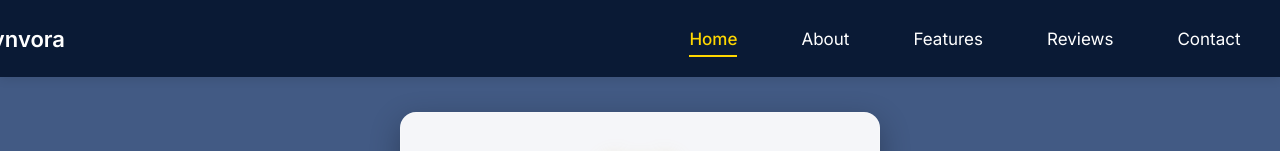
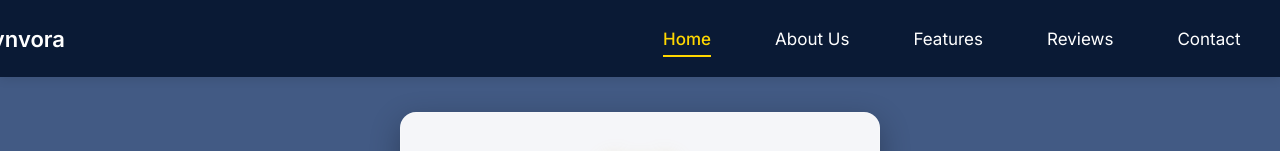
Before and after one commit to Dasindu02/Synvora-Frontend, an Angular app in the folder Frontend/: page /signup in a window 1280 px wide. Shown: the top 151 px of the page. Built offline with nearby package versions, Linux system fonts and the light colour scheme.

Commit message:
update routes

```diff
--- a/Frontend/src/app/app.routes.ts
+++ b/Frontend/src/app/app.routes.ts
@@ -2,6 +2,7 @@ import { Routes } from '@angular/router';
 import { Signup} from './signup/signup';
 import { Home } from './home/home';
 import { Applicationhome } from './applicationhome/applicationhome';
+import { Aboutus } from './aboutus/aboutus';
 
 export const routes: Routes = [
   {
@@ -20,6 +21,11 @@ export const routes: Routes = [
     title: 'Synvora',
     data: { hideHeaderFooter: true }
   },
+  {
+    path: 'aboutus',
+    component: Aboutus,
+    title: 'Synvora'
+  },
 
 
   // Add other routes as needed
--- a/Frontend/src/app/header/header.html
+++ b/Frontend/src/app/header/header.html
@@ -6,7 +6,7 @@
     </a>
     <ul class="nav-links">
       <a routerLink="/" routerLinkActive="active">Home</a>
-      <a routerLink="/about" routerLinkActive="active">About</a>
+      <a routerLink="/aboutus" routerLinkActive="active">About Us</a>
       <a routerLink="/features" routerLinkActive="active">Features</a>
       <a routerLink="/reviews" routerLinkActive="active">Reviews</a>
       <a routerLink="/contact" routerLinkActive="active">Contact</a>
```
